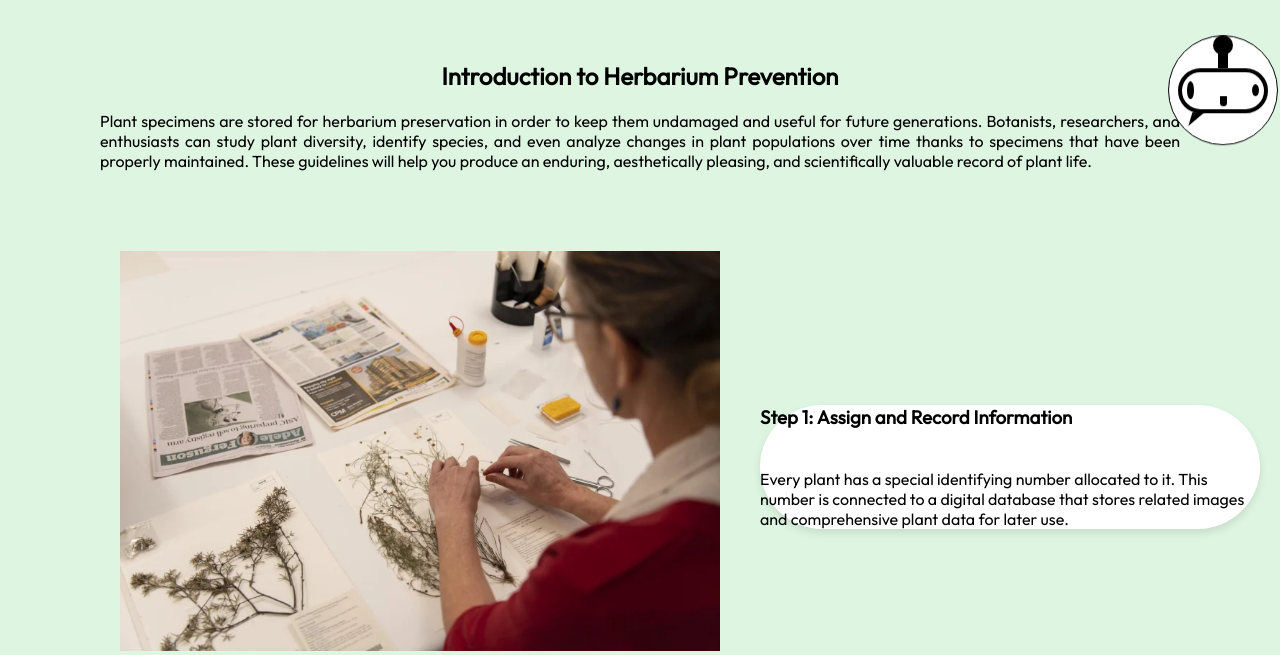
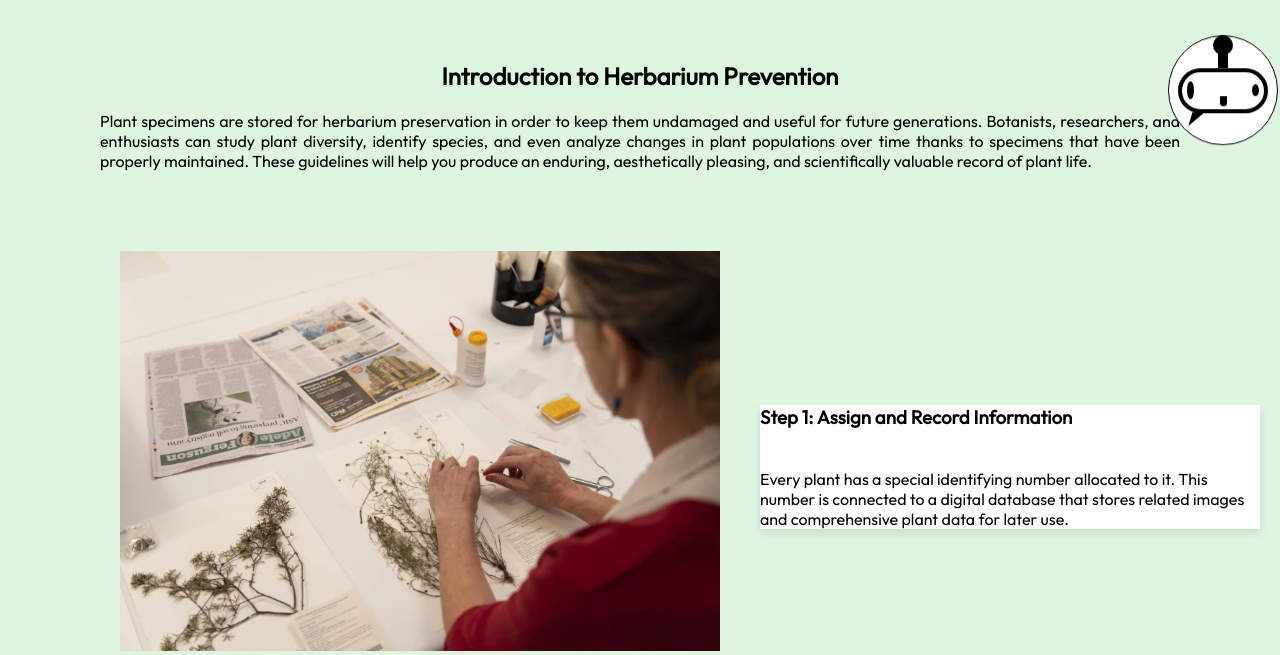
Before and after one commit to AndrewYii/AndrewYii-Degree_Website-PHP-_Hebrarium-COS10026-CTIP-, a PHP site: page /classify.html in a window 1280 px wide. Shown: the part 654-1309 px from the top of the page. Run offline with PHP 8.4, Linux system fonts and the light colour scheme.

Commit message:
updatyte

```diff
--- a/style.css
+++ b/style.css
@@ -2865,7 +2865,7 @@ button.contribute-btn:hover {
 .text-content {
     max-width: 600px;
     background-color: white;
-    border-radius: 100px;
+    border-radius: 0px;
     box-shadow: 0px 4px 8px rgba(0, 0, 0, 0.1);
 }
 
```
